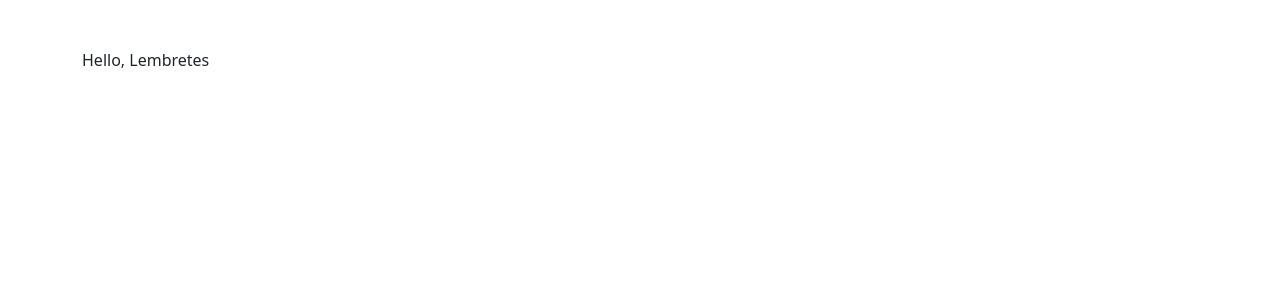
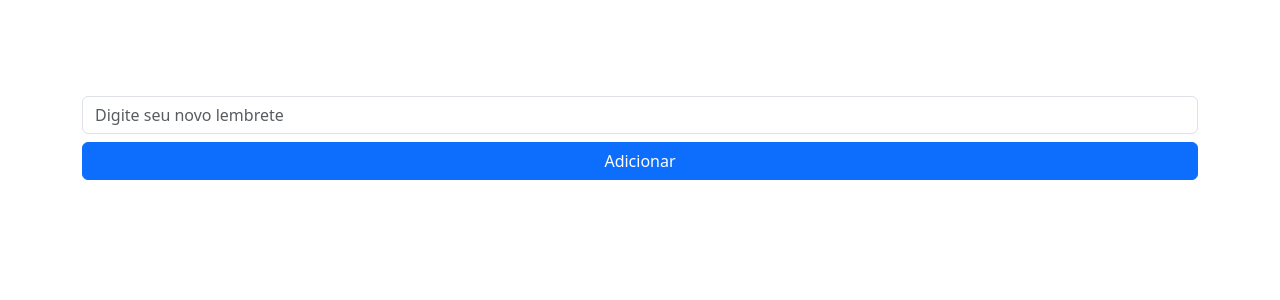
Before and after one commit to luks-reiis/prova_projeto_p1_pdm_rev2, a React (Vite) app in the folder projetoP1/: page / in a window 1280 px wide. Shown: the top 300 px of the page. Built offline with nearby package versions, Linux system fonts and the light colour scheme.

Commit message:
feat(p1): cria componente de entrada

```diff
--- a/projetoP1/src/App.jsx
+++ b/projetoP1/src/App.jsx
@@ -1,12 +1,33 @@
-function App() {
+import React from "react"
+import LembreteEntrada from "./components/LembreteEntrada";
+class App extends React.Component {
+  state = {
+    lista_lembretes: []
+  }
 
-  return (
-    <div className='container mt-5'>
-      <div className='row'>
-        <div className='col-sm-12 text center'>Hello, Lembretes</div>
+  adicionar_lembrete = (texto) => {
+    const lembrete = {
+      descricao: texto,
+      favoritado: false
+    }
+
+    this.state.lista_lembretes.push(lembrete);
+    this.setState({
+      lista_lembretes: this.state.lista_lembretes
+    });
+  }
+  render() {
+    console.log(this.state.lista_lembretes)
+    return (
+      <div className="container mt-5">
+        <div className="row">
+          <div className="col-12">
+            <LembreteEntrada novo_lembrete={this.adicionar_lembrete} />
+          </div>
+        </div>
       </div>
-    </div>
-  )
+    )
+  }
 }
 
 export default App
--- /dev/null
+++ b/projetoP1/src/components/LembreteEntrada.jsx
@@ -0,0 +1,47 @@
+import React, { Component } from 'react'
+export class LembreteEntrada extends Component {
+    state = {
+        texto: ""
+    }
+
+    enviar_descricao_lembrete = () => {
+        const texto_tratado = this.state.texto.trim();
+        if (!texto_tratado) {
+            return
+        }
+
+        this.props.novo_lembrete(texto_tratado);
+        this.setState({
+            texto: ""
+        })
+    }
+
+
+    render() {
+        return (
+            <div className='mt-5'>
+                <div className="mb-2">
+                    <input
+                        type="text"
+                        className="form-control"
+                        placeholder="Digite seu novo lembrete"
+                        value={this.state.texto}
+                        onChange={(e) => this.setState({
+                            texto: e.target.value
+                        })}
+                    />
+                </div>
+                <div>
+                    <button
+                        onClick={this.enviar_descricao_lembrete}
+                        className="mb-5 btn btn-primary w-100"
+                    >
+                        Adicionar
+                    </button>
+                </div>
+            </div>
+        )
+    }
+}
+
+export default LembreteEntrada
```
